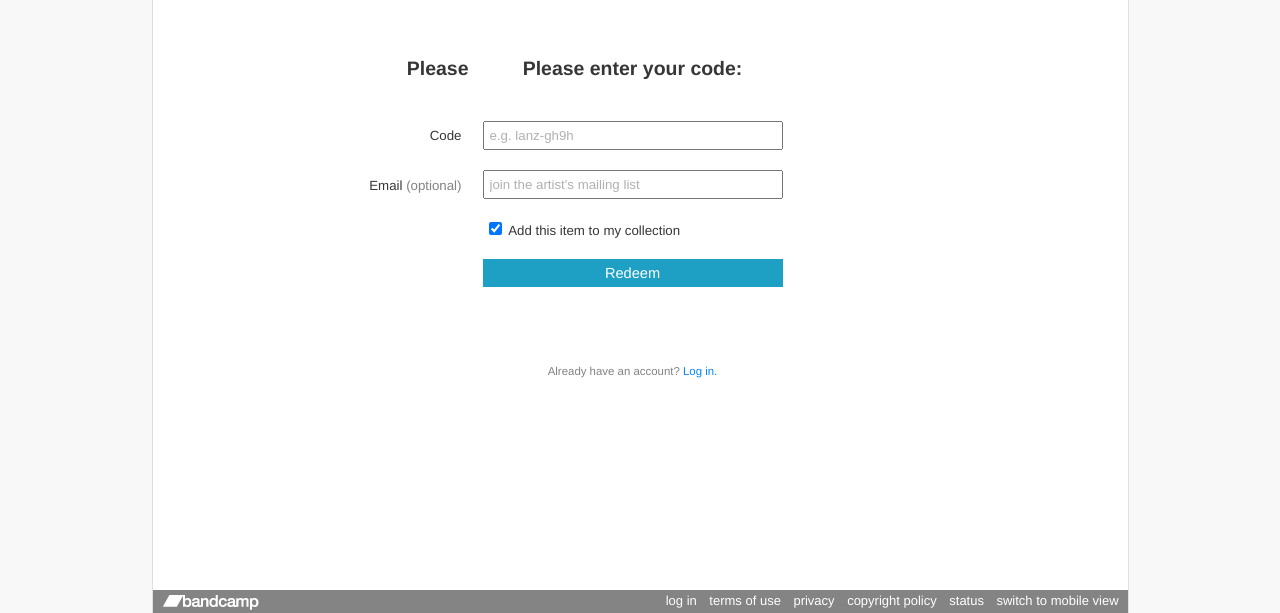
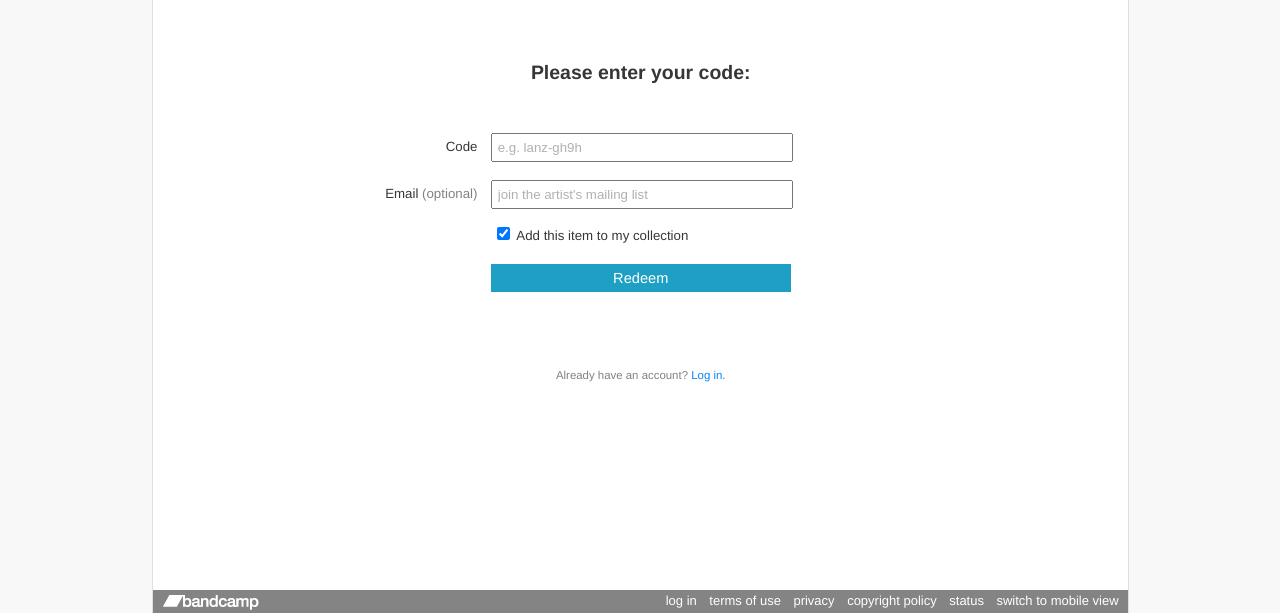
Before and after one commit to jclaw/bandcamp-redeem-demo, a plain HTML site: page index.html in a window 1280 px wide. Shown: the part 235-848 px from the top of the page. Drawn offline with Linux system fonts and the light colour scheme.

Commit message:
styling working with table

```diff
--- a/index.html
+++ b/index.html
@@ -96,17 +96,24 @@
 
 
 				<div class="content">
-					<div class="label-column">
-						<h2 class="form-header">Please </h2>
-						<label class="field-block" for="code-field">Code</label>
-						<label class="field-block" for="email-field">Email <span class="de-emphasized">(optional)</span></label>
-					</div>
-					<div class="center-column">
 					<form id="code_form">
-							<h2 class="form-header">Please enter your code:</h2>
-
-							<input id="code-field" class="field-block textinput" type="text" tabindex="1" name="code" value="" placeholder="e.g. lanz-gh9h" required>
-							<input id="email-field" class="field-block textinput" type="text" tabindex="2" name="email" value="" placeholder="join the artist's mailing list">
+						<table class="code-table">
+							<tr>
+								<td></td>
+								<td><h2 class="form-header">Please enter your code:</h2></td>
+							</tr>
+							<tr class="field-row">
+								<td><label for="code-field">Code</label></td>
+								<td><input id="code-field" class="textinput" type="text" tabindex="1" name="code" value="" placeholder="e.g. lanz-gh9h" required></td>
+							</tr>
+							<tr class="spacer"></tr>
+							<tr class="field-row">
+								<td><label for="email-field">Email <span class="de-emphasized">(optional)</span></label></td>
+								<td><input id="email-field" class="textinput" type="text" tabindex="2" name="email" value="" placeholder="join the artist's mailing list"></td>
+							</tr>
+							<tr>
+								<td></td>
+								<td>
 									<div class="collection_add">
 										<label class="collection_add_text">
 											<input id="collection_add" name="collection_add" type="checkbox" value="1" checked="">Add this item to my collection
@@ -118,12 +125,15 @@
 											<div>Redeem</div>
 										</button>
 									</div>
-						</form>
+
 									<div id="forlesswhitespace"></div>
 									<div class="small-message">
 										Already have an account? <a href="">Log in.</a>
 									</div>
-					</div>
+								</td>
+							</tr>
+						</table>
+					</form>
 
 				</div>
 
--- a/stylesheet.css
+++ b/stylesheet.css
@@ -1,34 +1,46 @@
 .content {
 	/*text-align: center;*/
 	font-size: 110%;
+	margin-top: 20px;
 }
 
 .de-emphasized {
 	color: #818285;
 }
 
+.code-table {
+	margin-left: 196px;
+}
+
+.code-table td {
+	border: none;
+	/*padding: 0;*/
+}
+
+.code-table tr td:nth-child(1) {
+	vertical-align: middle;
+	text-align: right;
+}
+
+.code-table tr td:nth-child(2) {
+	width: 300px;
+}
+
 .form-header {
+	text-align: center;
 	margin-bottom: 40px;
 }
 
-.label-column {
-	float: left;
-	margin-left: 146px;
-	display: inline-block;
-	width: 140px;
-	text-align: right;
-	margin-right: 14px;
-	height: 100%;
+.field-row {
+	/*padding-bottom: 20px;*/
 }
 
-.center-column {
-	float: left;
-	text-align: center;
-	display: inline-block;
-	/*margin-left: -100px;*/
+tr.spacer {
+	height: 10px;
 }
 
-.field-block {
+
+/*.field-block {
 	display: block;
 	margin-bottom: 20px;
 	padding: 5px;
@@ -36,41 +48,17 @@
 
 label.field-block {
 	padding: 7px;
-}
+}*/
 
 .textinput {
-	display: block;
-	margin-bottom: 20px;
+	/*display: block;*/
+	/*margin-bottom: 20px;*/
 	text-align: left;
 	font-size: 100%;
-	width: 286px;
+	/*width: 286px;*/
+	width: 96%;
 	padding: 5px;
 }
-
-
-
-/*
-.fields {
-	margin-left: -110px;
-}
-
-.form-block {
-	margin-bottom: 20px;
-}
-
-.form-block label {
-	display: inline-block;
-	width: 100px;
-	text-align: right;
-	margin-right: 14px;
-}
-
-.form-block input {
-	text-align: left;
-	font-size: 100%;
-	width: 20em;
-	padding: 5px;
-}*/
 
 .collection_add {
 	text-align: left;
@@ -96,7 +84,8 @@ label.field-block {
 	margin: 0;
 	background: #1DA0C3;
 	border: none;
-	width: 300px;
+	/*width: 300px;*/
+	width: 100%;
 	padding: 6px 0;
 }
 .redeem_button:disabled {
@@ -118,6 +107,7 @@ label.field-block {
 }
 
 .small-message {
+	text-align: center;
 	color: #818285;
 	font-size: 86%;
 }
```
Lines whose indentation alone changed are shown as unchanged.
